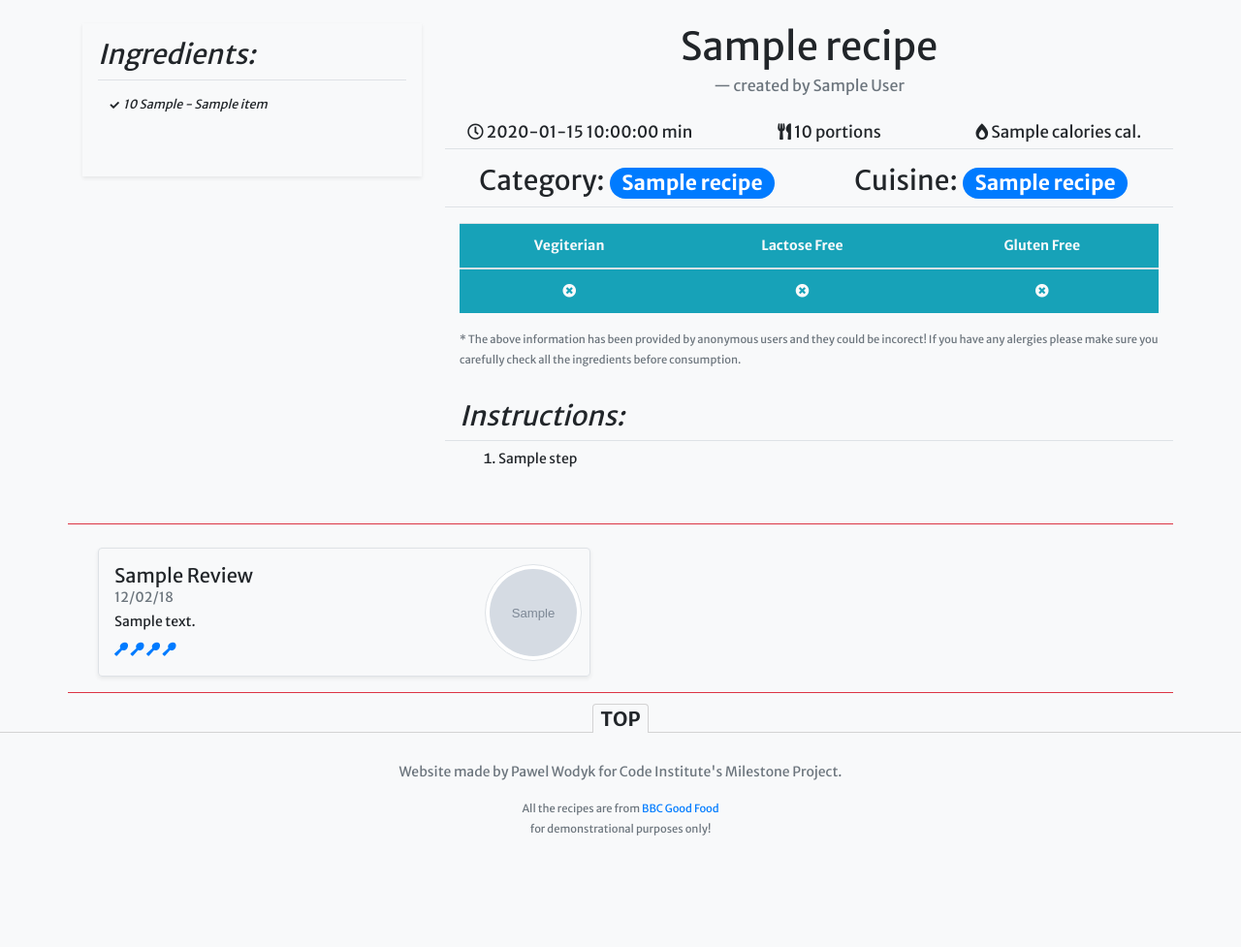
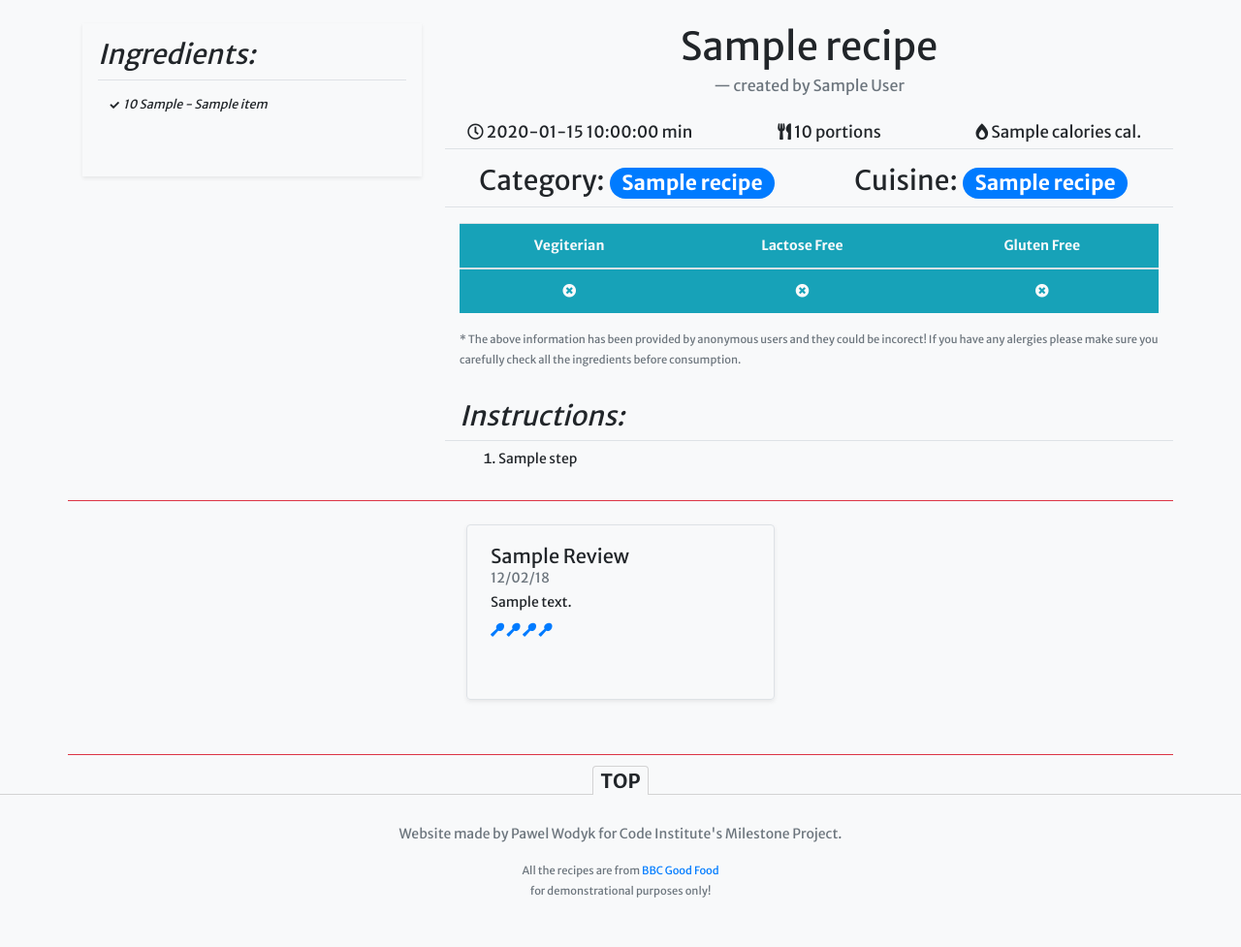
Before and after one commit to pawodyk/CI_MilestoneProject3, a Flask app: template templates/delete_recipe.html in a window 1280 px wide. Shown: the part 660-1637 px from the top of the page at 97% size. Before the commit the page ends 1522 px from the top, so only its background shows below. Run offline with Flask 2, Linux system fonts and the light colour scheme; the template is opened without the code that fills it: most values are stand-ins (such as "Sample title", 1, 10 or a date in 2020); grey boxes marked "Sample" are stand-in pictures; a database or web service that is not in the repository returns one stand-in record (values such as "Sample title"); lists and menus that the app fills with data are empty; some libraries are stand-ins or nearby versions.

Commit message:
Minor update: updated the visuals of the delete_recipe page to match that of the recipe page

```diff
--- a/templates/delete_recipe.html
+++ b/templates/delete_recipe.html
@@ -22,7 +22,7 @@
 </header>
 
 <main role="main" class="container">
-  <div class="row border-top border-bottom border-danger py-4 ">
+  <div class="row border-top border-bottom border-danger pt-4 ">
 
     <aside class="col-md-4 mb-sm-5">
       <div class="sidebar bg-light shadow-sm p-3 pb-5">
@@ -116,47 +116,27 @@
           </ol>
         </div>
       </div>
-      {% if is_owner %}
-      <!-- This section will only display for verified users -->
-      <div class="row">
-        <div class="col-12">
-          <div class="alert alert-info" role="alert">
-            <p>If you're unhappy with your recipe you can edit or delete it using buttons below</p>
-            <hr>
-            <div class="mb-0 d-flex justify-content-center">
-              <a class="btn btn-primary py-2 px-0 mr-2 shadow text-white w-25 text-truncate" href="{{ url_for('edit_recipe', recipe_id=recipe._id) }}">Edit</a>
-              <a class="btn btn-danger py-2 px-0 shadow text-white w-25 text-truncate" href="{{ url_for('delete_recipe', recipe_id=recipe._id) }}">Delete</a>
-            </div>
-          </div>
-        </div>
-      </div>
-      {% endif %}
     </div>
   </div>
 
-  {% if recipe.reviews %}
-  <div class="row my-2 border-bottom border-danger">
-    {% for review in recipe.reviews %}
-    <div class="col-12 col-md-6">
-      <div class="row border rounded overflow-hidden m-3 shadow-sm ">
-        <div class="col-12 col-sm-8 col-md-12 col-lg-8 p-3 d-flex flex-column position-static">
 
-          <h5 class="mb-0 text-capitalize">{{review.name}}</h5>
+  <div class="row pt-2 pb-5 mb-4 d-flex justify-content-around border-bottom border-danger">
+    {% for review in recipe.reviews.reviews %}
+    <div class="col-12 col-md-6 col-lg-4 mb-4">
+      <div class="border rounded overflow-hidden m-3 p-3 shadow-sm  h-100">
+        <div class="d-flex flex-column px-2 py-1 mb-2">
+
+          <h5 class="mb-0 text-capitalize">{{ review.name }}</h5>
           <div class="mb-1 text-muted">12/02/18</div>
-          <p class="card-text mb-auto">{{review.description}}</p>
+          <p class="card-text mb-auto">{{ review.description }}</p>
           <div class="d-inline-block mt-2 text-primary">
-            {% if review.rating != null %} {% for star in range( review.rating ) %}
+            {% if review.rating != null %} {% for star in range( review.rating | int ) %}
             <i class="fas fa-utensil-spoon"></i> {% endfor %} {% endif %}
           </div>
-        </div>
-
-        <div class="col-4 pr-2 d-none d-sm-flex d-md-none d-lg-flex justify-content-end align-items-center">
-          <img src="{{ url_for('static', filename='img/{}'.format(recipe.picture)) }}" alt="" class="rounded-circle img-thumbnail user-image">
         </div>
       </div>
     </div>
     {% endfor %}
   </div>
-  {% endif %}
 </main>
 {% endblock %}
```
